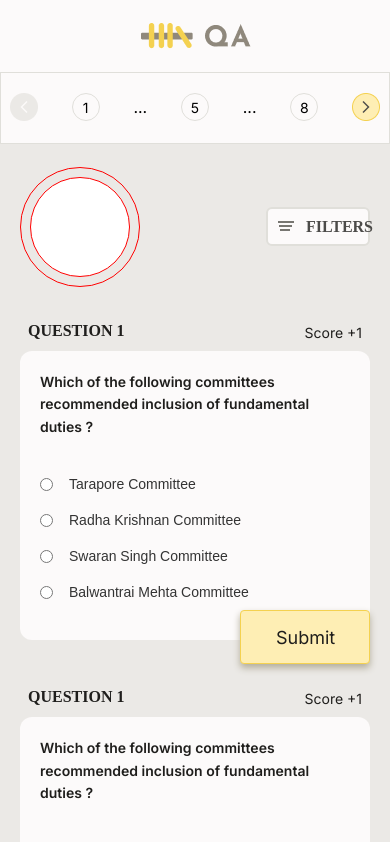
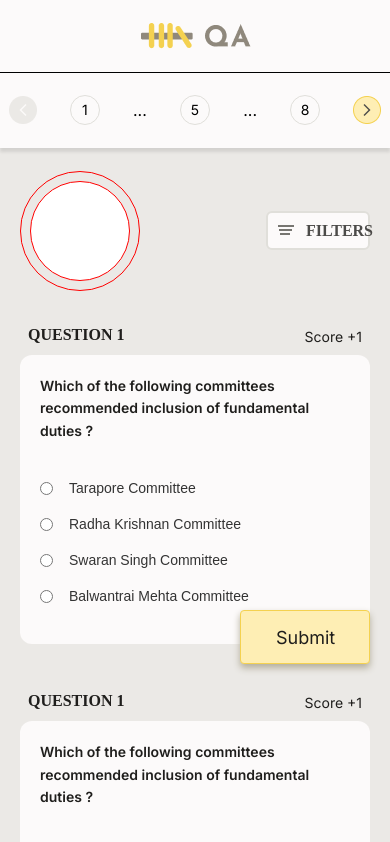
Before and after one commit to POOJABINJWA/mcq_test_qustions, a Next.js app: page /assessment in a window 390 px wide. Shown: the top 842 px of the page. Built offline with nearby package versions, Linux system fonts and the light colour scheme; a web font is replaced by a local one.

Commit message:
correct in page

```diff
--- a/app/assessment/styles1.css
+++ b/app/assessment/styles1.css
@@ -94,7 +94,6 @@ body{
     justify-content: center;
     align-items: center;
     margin-top: 25px;
-    margin-bottom: 17px;
     gap:16px;
 
 }
@@ -103,16 +102,17 @@ body{
         width: 100%;
         display: flex;
         align-items: center;
-        margin-top: 20px;
+        margin-top: 22px;
         justify-content: space-around;
+
     }
 
 }
 
  .page_first, .page_seconed ,.page_three, .page_four, .page_five, .page_six, .page_seven, .page_eight {
     text-align: center;
-    width: 28px;
-    height: 28px;
+    width: 30px;
+    height: 30px;
     box-sizing: border-box;
     font-size: 14px;
     font-weight: 400;
@@ -139,8 +139,9 @@ body{
     }
 
     .pagination_main{
-        height:72px;
-        border: 1px solid #E0DFDA;
+        height:76px;
+        border-top:1px solid ;
+        box-shadow: 0px 4px 3px 0px rgba(0, 0, 0, 0.10);
 
     }
 
--- a/app/components/About.css
+++ b/app/components/About.css
@@ -89,7 +89,7 @@
 
 .border_line{
   width: 620px;
-  border: 1px solid #4C4B49; ;
+  border-top: 1px solid #4C4B49; ;
   margin-left: 48px;
   margin-top: 15px;
 }
@@ -97,13 +97,13 @@
   .border_line {
     width: 90%;
     margin-left: 5%;
-    margin-top: 15px;
+    margin-top: 40px;
   }
 
 }
 
 .start_button{
-  width: 159px;
+  width: 145px;
   height: 54px;
   display: flex;
   padding: 16px 35px;
```
